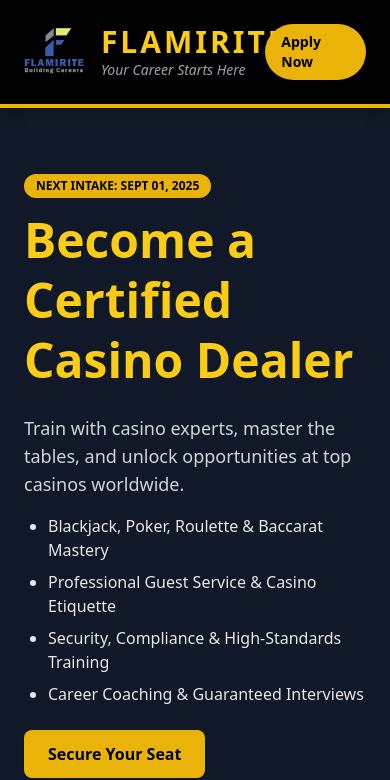
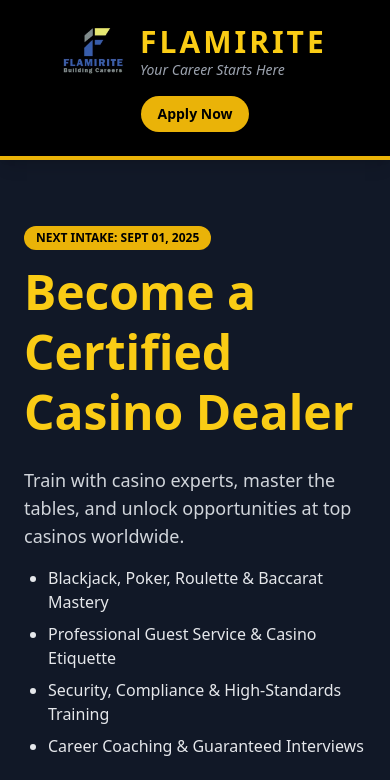
Before and after one commit to MorakeFresh/flamirite_landing, a React (Vite) app: page / in a window 390 px wide. Shown: the top 780 px of the page. Built offline with nearby package versions, Linux system fonts and the light colour scheme; the HTML template or start-up script is replaced by a standard one.

Commit message:
updated header

```diff
--- a/src/App.jsx
+++ b/src/App.jsx
@@ -7,19 +7,17 @@ import LeadCaptureForm from "./LeadCaptureForm";
 export default function App() {
     return (
         <div className="font-sans bg-gray-900 text-gray-100">
-            <header className="bg-black text-white py-6 shadow-lg border-b-4 border-yellow-500">
-                <div className="max-w-6xl mx-auto px-6 flex items-center justify-between">
-                    <div className="flex items-center space-x-4">
-                        <img src={logo} alt="Flamirite Logo" className="h-12 w-auto" />
+            <header className='bg-black text-white py-6 shadow-lg border-b-4 border-yellow-500'>
+                <div className='max-w-6xl mx-auto px-6 flex flex-col sm:flex-row items-center sm:justify-between gap-4'>
+                    <div className='flex items-center space-x-4'>
+                        <img src={logo} alt='Flamirite Logo' className='h-12 w-auto'/>
                         <div>
-                            <h1 className="text-3xl font-extrabold text-yellow-400 tracking-widest">
-                                FLAMIRITE
-                            </h1>
-                            <p className="text-sm text-gray-400 italic">Your Career Starts Here</p>
+                            <h1 className='text-3xl font-extrabold text-yellow-400 tracking-widest'>FLAMIRITE</h1>
+                            <p className='text-sm text-gray-400 italic'>Your Career Starts Here</p>
                         </div>
                     </div>
                     <a
-                        href="#form"
+                        href='#form'
                         className="bg-yellow-500 hover:bg-yellow-600 text-black font-bold px-4 sm:px-6 py-2 sm:py-3 rounded-full transition text-sm sm:text-base"
                     >
                         Apply Now
```
